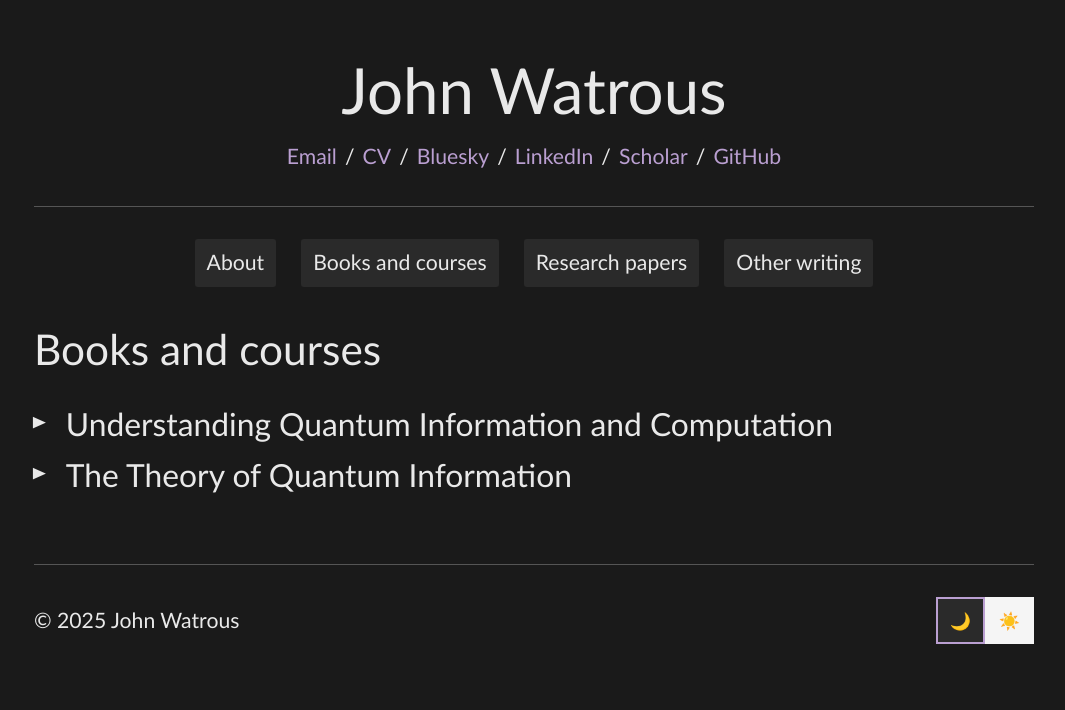
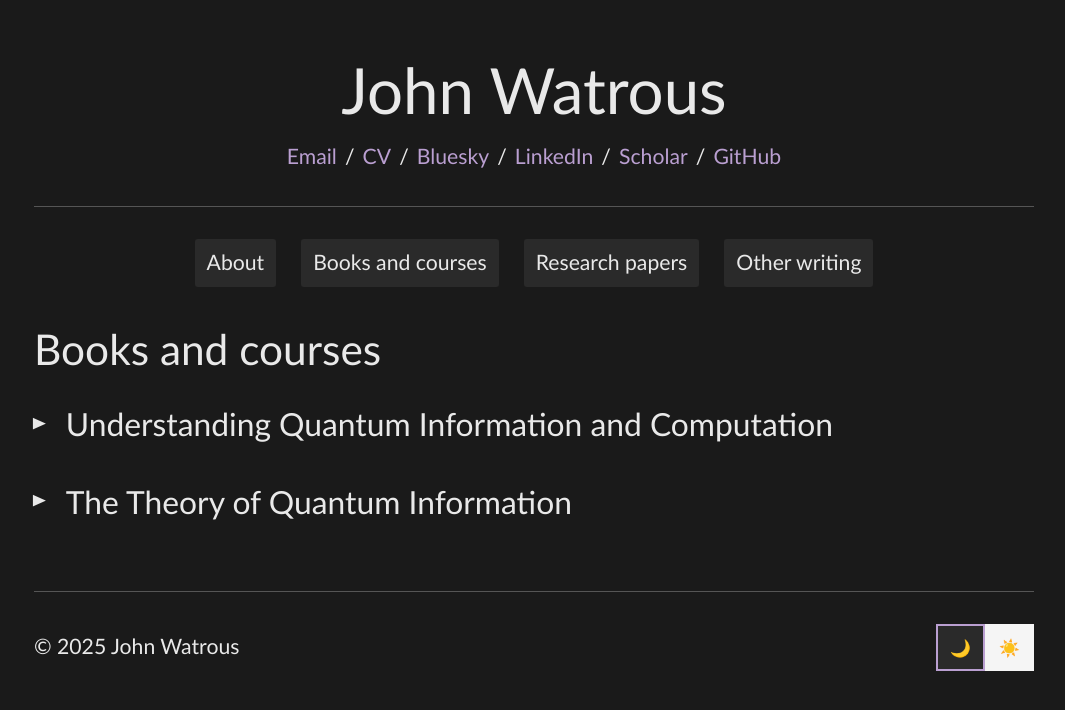
Before and after one commit to jhwatrous/jhwatrous.github.io, a Jekyll site: the page built from books-and-courses.md, in a window 1280 px wide. Shown: the top 710 px of the page, without its empty margins (106-1171 px from the left). Built offline with Jekyll 4.4.1, drawn with Linux system fonts in a browser that asks for light colours.

Commit message:
Revising...

```diff
--- a/assets/css/simple-dark.css
+++ b/assets/css/simple-dark.css
@@ -160,7 +160,7 @@ details summary::before {
   content: '▲'; /* Plain Unicode triangle */
   position: absolute;
   left: 0.1em;
-  top: 0.6em;
+  top: 0.64em;
   transition: transform 0.2s ease;
   transform: rotate(90deg);
   color: inherit;
@@ -179,6 +179,10 @@ details summary h2 {
   font-size: 1.5em;
 }
 
+details {
+  margin-bottom: 1.25em; /* Add this line */
+}
+
 .collapsible-content {
   margin-top: 1em;
   padding-left: 1.5em;
--- a/books-and-courses.md
+++ b/books-and-courses.md
@@ -47,7 +47,7 @@ Videos are available on the [Qiskit](https://www.youtube.com/@qiskit) YouTube ch
 
 Published by [Cambridge University Press](https://www.cambridge.org/) in April 2018. This book is available for purchase through Cambridge University Press and other standard distribution channels. Please see the publisher's web page to order the book or to obtain further details on its publication. A manuscript of the book can be found below—it has been made available for personal use only and must not be sold or redistributed.
 
-Errata [[pdf]]({{ '/TQI-errata.pdf' | relative_url }})
+Errata [[pdf]]({{ '/TQI.errata.pdf' | relative_url }})
 
 ### Complete book
 
```
Also changed, not shown: 1 other file.
